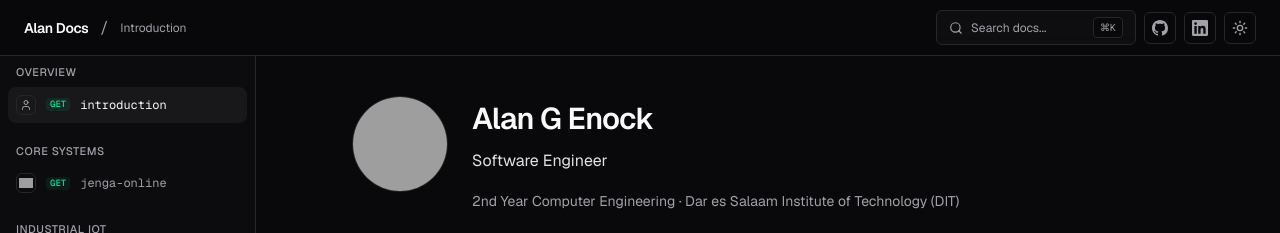
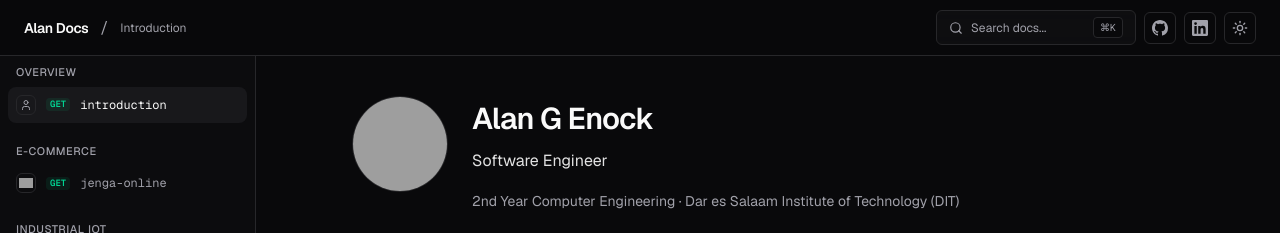
Before and after one commit to Allan-Davincs/my-portflio, a Next.js app: page /docs/introduction in a window 1280 px wide. Shown: the top 233 px of the page. Built offline with nearby package versions, Linux system fonts and the light colour scheme; grey boxes are pictures that could not be loaded.

Commit message:
feat: update navigation labels and KiwandaOS logo URL

```diff
--- a/src/data/docs-nav-labels.ts
+++ b/src/data/docs-nav-labels.ts
@@ -1,6 +1,6 @@
 export const docsSectionLabels: Record<string, string> = {
   GET: "Overview",
-  CORE_SYSTEMS: "Core Systems",
+  E_COMMERCE: "E-Commerce",
   IOT: "Industrial IoT",
   NETWORKING: "Networking",
   AI_AGENTS: "AI Agents",
--- a/src/data/navigation.ts
+++ b/src/data/navigation.ts
@@ -24,7 +24,7 @@ export const navItemIcons: Record<string, NavIcon> = {
   },
   "kiwanda-os": {
     type: "image",
-    src: "https://kiwanda-os.vercel.app/KiwandaOS-Logo.png",
+    src: "https://cdn.imageurlgenerator.com/uploads/c77df0f3-9452-4df5-8095-294180f0f687.png",
     alt: "KiwandaOS",
   },
   "veloroute-proxy": {
--- a/src/data/projects.ts
+++ b/src/data/projects.ts
@@ -42,7 +42,7 @@ export const navSections = [
     items: [{ slug: "introduction", label: "introduction", method: "GET" as const }],
   },
   {
-    label: "CORE_SYSTEMS",
+    label: "E_COMMERCE",
     items: [{ slug: "jenga-online", label: "jenga-online", method: "GET" as const }],
   },
   {
```
